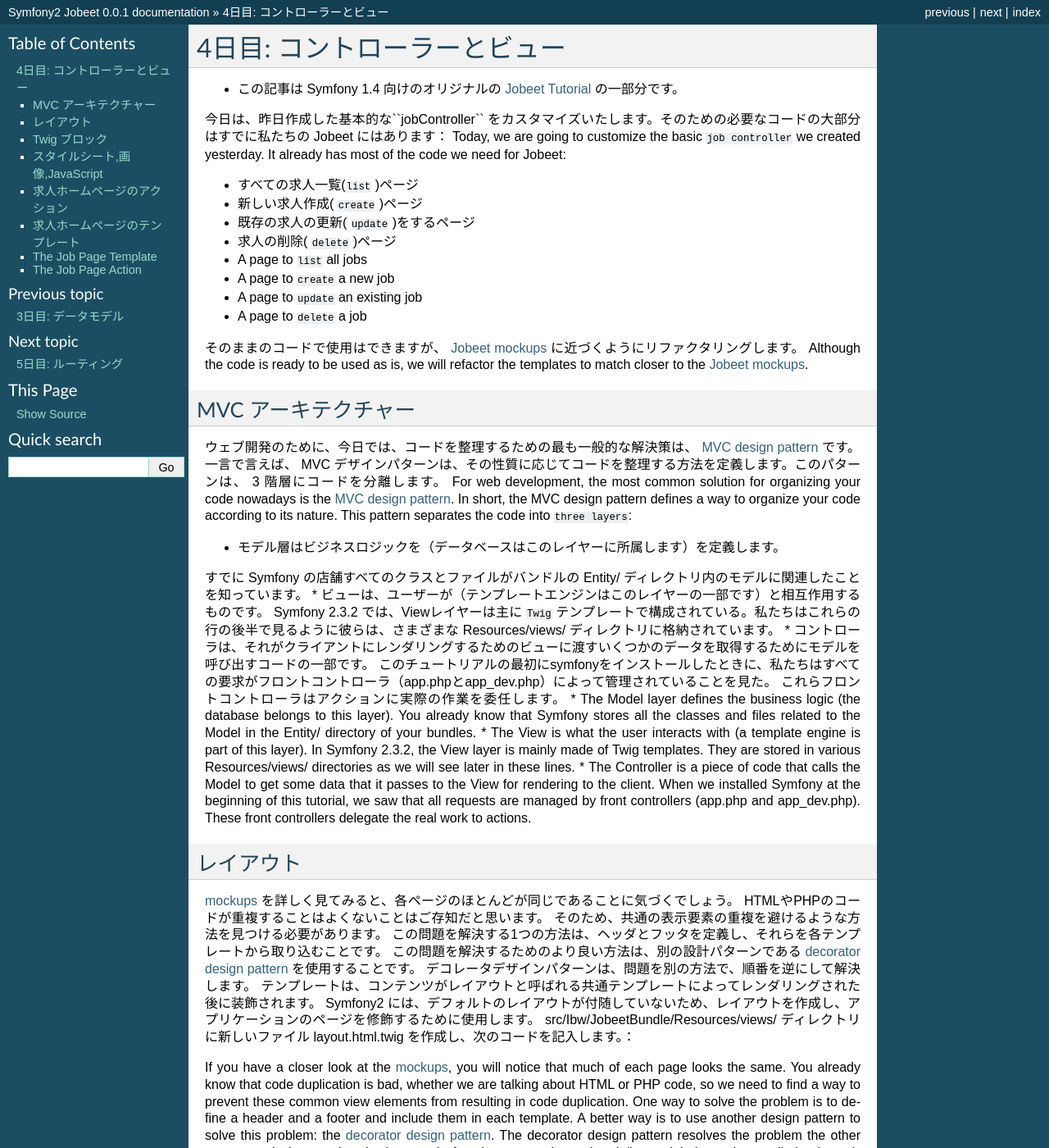
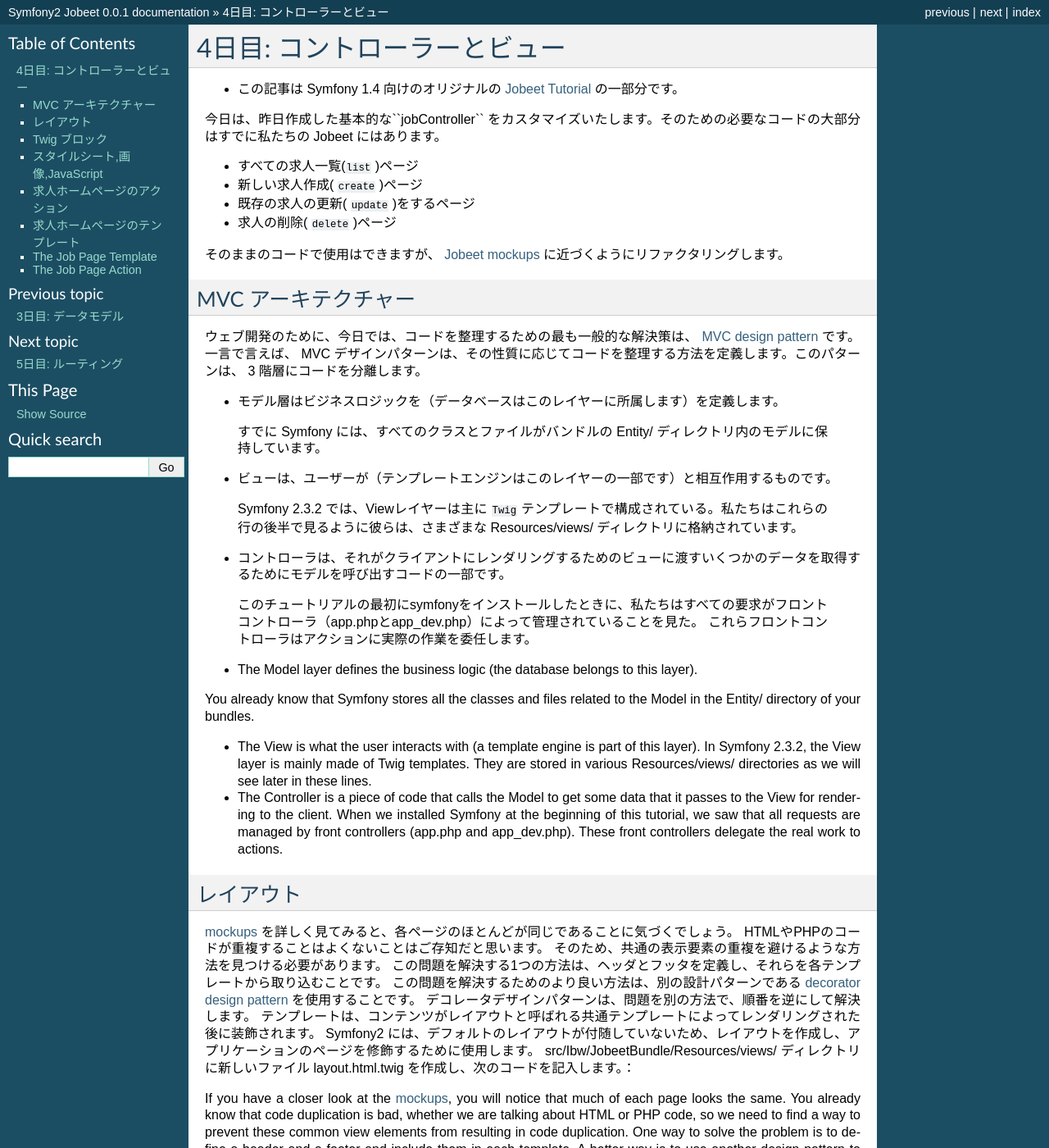
Before and after one commit to symfony-japan-old/symfony2-jobeet-ja, a Sphinx documentation site: the page built from source/day-4-the-controller-and-the-view.rst, in a window 1280 px wide and 1400 px high. Shown: the whole window at 82% size. Built offline with Sphinx 7.4.7, drawn with Linux system fonts in a browser that asks for light colours.

Commit message:
9/4 morning.

```diff
--- a/source/day-4-the-controller-and-the-view.rst
+++ b/source/day-4-the-controller-and-the-view.rst
@@ -3,37 +3,33 @@
 
 .. include:: common/original.rst.inc
 
-今日は、昨日作成した基本的な``jobController`` をカスタマイズいたします。そのための必要なコードの大部分はすでに私たちの Jobeet にはあります：
-Today, we are going to customize the basic ``job controller`` we created yesterday. It already has most of the code we need for Jobeet:
+今日は、昨日作成した基本的な``jobController`` をカスタマイズいたします。そのための必要なコードの大部分はすでに私たちの Jobeet にはあります。
 
 * すべての求人一覧(``list`` )ページ
 * 新しい求人作成( ``create`` )ページ
 * 既存の求人の更新( ``update`` )をするページ
 * 求人の削除( ``delete`` )ページ
-* A page to ``list`` all jobs
-* A page to ``create`` a new job
-* A page to ``update`` an existing job
-* A page to ``delete`` a job
 
 そのままのコードで使用はできますが、 `Jobeet mockups`_ に近づくようにリファクタリングします。
-Although the code is ready to be used as is, we will refactor the templates to match closer to the `Jobeet mockups`_.
 
 MVC アーキテクチャー
 --------------------
 
 ウェブ開発のために、今日では、コードを整理するための最も一般的な解決策は、 `MVC design pattern`_ です。
 一言で言えば、 MVC デザインパターンは、その性質に応じてコードを整理する方法を定義します。このパターンは、 3 階層にコードを分離します。
-For web development, the most common solution for organizing your code nowadays is the `MVC design pattern`_.
-In short, the MVC design pattern defines a way to organize your code according to its nature. This pattern separates the code into ``three layers``:
 
 * モデル層はビジネスロジックを（データベースはこのレイヤーに所属します）を定義します。
-すでに Symfony の店舗すべてのクラスとファイルがバンドルの Entity/ ディレクトリ内のモデルに関連したことを知っています。
+ すでに Symfony には、すべてのクラスとファイルがバンドルの Entity/ ディレクトリ内のモデルに保持しています。
+
 * ビューは、ユーザーが（テンプレートエンジンはこのレイヤーの一部です）と相互作用するものです。
-Symfony 2.3.2 では、Viewレイヤーは主に ``Twig`` テンプレートで構成されている。私たちはこれらの行の後半で見るように彼らは、さまざまな Resources/views/ ディレクトリに格納されています。
+ Symfony 2.3.2 では、Viewレイヤーは主に ``Twig`` テンプレートで構成されている。私たちはこれらの行の後半で見るように彼らは、さまざまな Resources/views/ ディレクトリに格納されています。
+
 * コントローラは、それがクライアントにレンダリングするためのビューに渡すいくつかのデータを取得するためにモデルを呼び出すコードの一部です。
-このチュートリアルの最初にsymfonyをインストールしたときに、私たちはすべての要求がフロントコントローラ（app.phpとapp_dev.php）によって管理されていることを見た。
-これらフロントコントローラはアクションに実際の作業を委任します。
-* The Model layer defines the business logic (the database belongs to this layer). You already know that Symfony stores all the classes and files related to the Model in the Entity/ directory of your bundles.
+ このチュートリアルの最初にsymfonyをインストールしたときに、私たちはすべての要求がフロントコントローラ（app.phpとapp_dev.php）によって管理されていることを見た。
+ これらフロントコントローラはアクションに実際の作業を委任します。
+* The Model layer defines the business logic (the database belongs to this layer).
+You already know that Symfony stores all the classes and files related to the Model in the Entity/ directory of your bundles.
+
 * The View is what the user interacts with (a template engine is part of this layer). In Symfony 2.3.2, the View layer is mainly made of Twig templates. They are stored in various Resources/views/ directories as we will see later in these lines.
 * The Controller is a piece of code that calls the Model to get some data that it passes to the View for rendering to the client. When we installed Symfony at the beginning of this tutorial, we saw that all requests are managed by front controllers (app.php and app_dev.php). These front controllers delegate the real work to actions.
 
```
